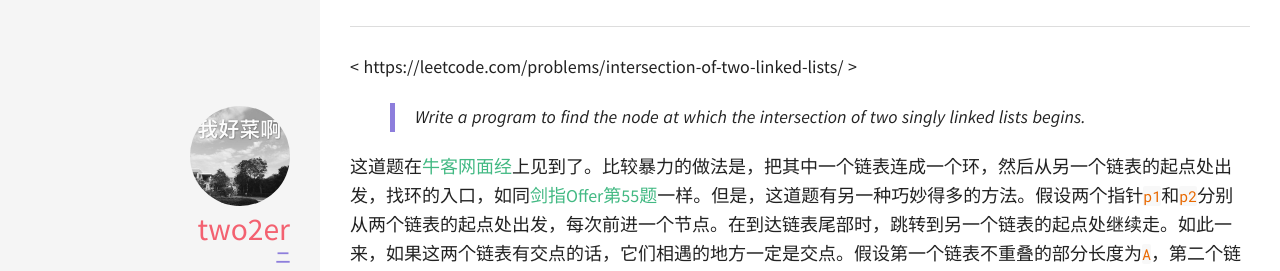
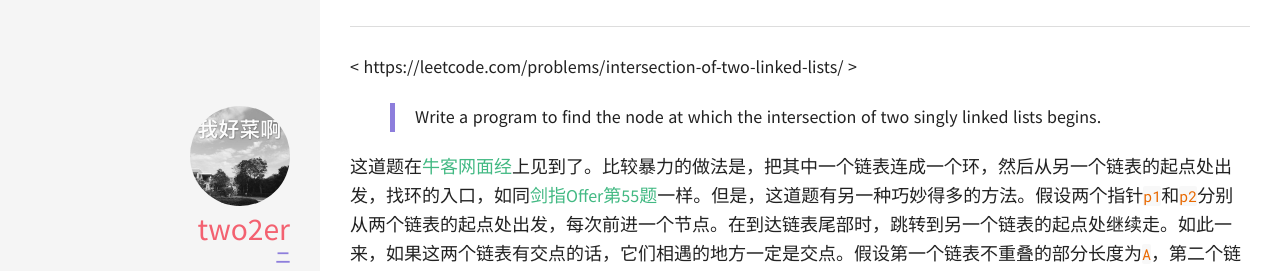
Before and after one commit to two2er/two2er.github.io, a Jekyll site: the page built from _pages/LeetCode/2019-11-16-linkedlist.md, in a window 1280 px wide. Shown: the part 368-639 px from the top of the page. Built offline with Jekyll 4.4.1, drawn with Linux system fonts in a browser that asks for light colours.

Commit message:
change icon & font-style of blockquote

```diff
--- a/_includes/head.html
+++ b/_includes/head.html
@@ -50,7 +50,7 @@
 
   <!-- Icons -->
   <!-- 16x16 -->
-  <link rel="shortcut icon" href="{{ site.url }}/favicon.ico">
+  <!-- <link rel="shortcut icon" href="{{ site.url }}/favicon.ico"> -->
   <!-- 32x32 -->
   <link rel="shortcut icon" href="{{ site.url }}/favicon.png">
 </head>
--- a/_sass/components/_typography.scss
+++ b/_sass/components/_typography.scss
@@ -24,7 +24,7 @@ blockquote {
   display: block;
 	position: relative;
   padding-left: 20px;
-  font-style: italic;
+  // font-style: italic;
   border-left: 5px solid $secondary;
 }
 
```
